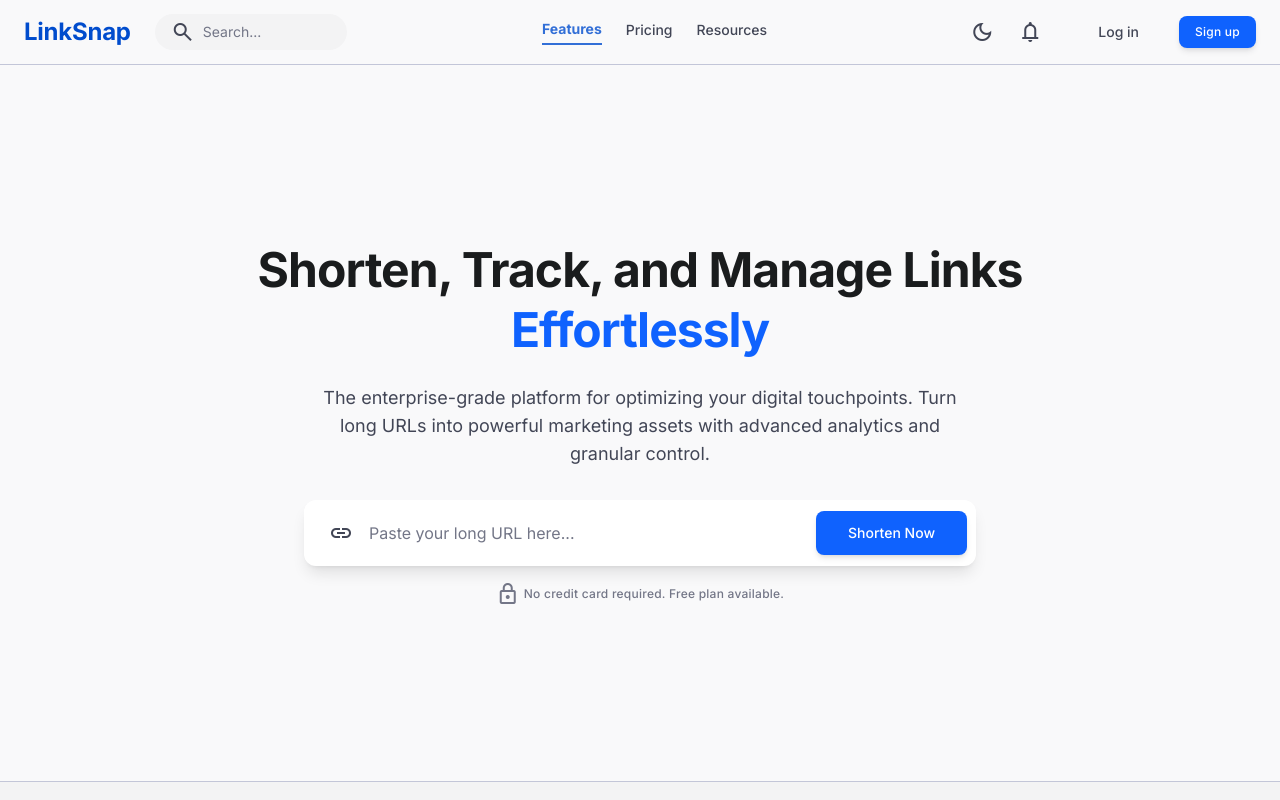
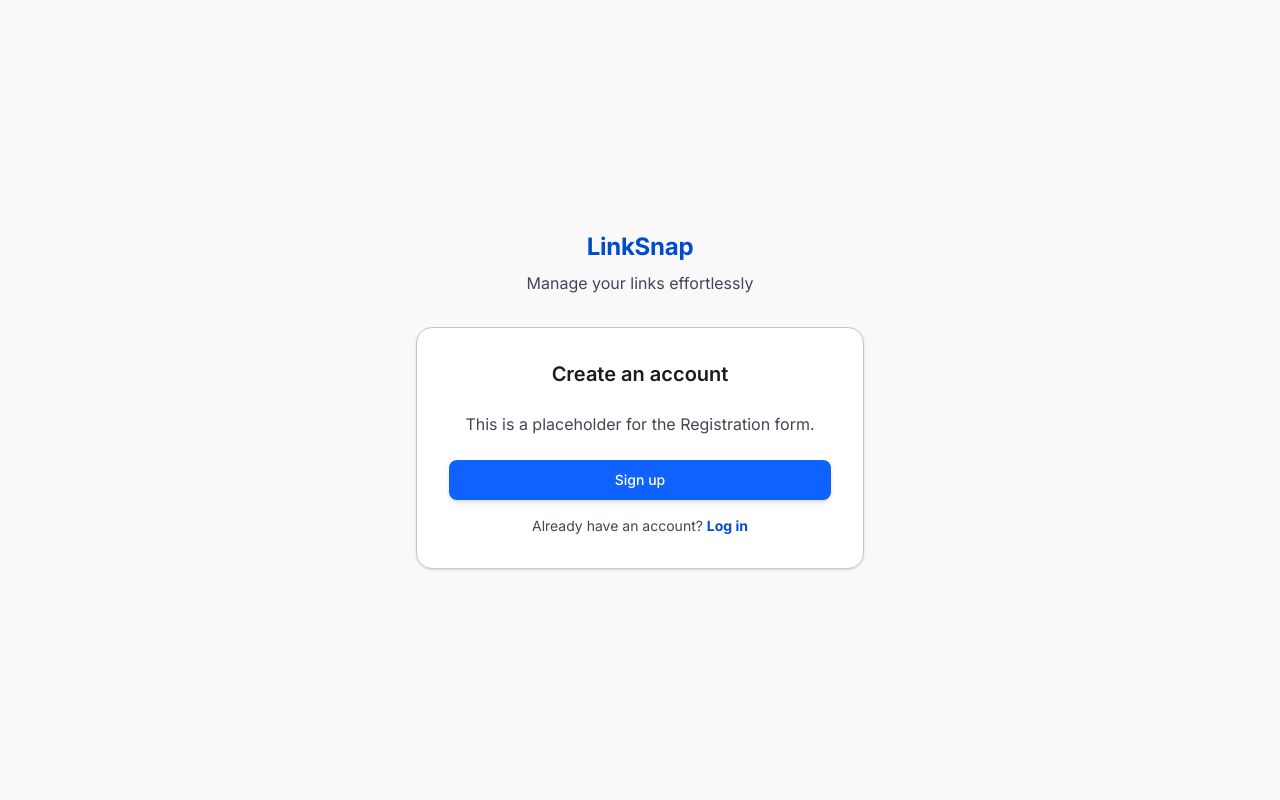
Before and after one commit to pratikkad10/URL-Shortner-Application, a React (Vite) app in the folder client/: page /register in a window 1280 px wide. Shown: the top 800 px of the page. Built offline with nearby package versions, Linux system fonts and the light colour scheme.

Commit message:
feat: implemented react-router-dom

```diff
--- a/client/src/App.jsx
+++ b/client/src/App.jsx
@@ -1,13 +1,32 @@
-import './App.css'
-import Home from './pages/Home/Home'
+import { BrowserRouter, Routes, Route } from 'react-router-dom';
+import MainLayout from './layouts/MainLayout';
+import AuthLayout from './layouts/AuthLayout';
+import Home from './pages/Home/Home';
+import Login from './pages/Login/Login';
+import Register from './pages/Register/Register';
+import Dashboard from './pages/Dashboard/Dashboard';
 
 function App() {
   return (
-    <div className="App">
-      <Home />
-    </div>
-  )
+    <BrowserRouter>
+      <Routes>
+        {/* Public Routes with Navbar/Footer */}
+        <Route element={<MainLayout />}>
+          <Route path="/" element={<Home />} />
+          {/* Add more public routes like /pricing, /about here */}
+        </Route>
+
+        {/* Auth Routes */}
+        <Route element={<AuthLayout />}>
+          <Route path="/login" element={<Login />} />
+          <Route path="/register" element={<Register />} />
+        </Route>
+
+        {/* Protected Routes (Dashboard) */}
+        <Route path="/dashboard" element={<Dashboard />} />
+      </Routes>
+    </BrowserRouter>
+  );
 }
 
-
-export default App
+export default App;
--- a/client/src/components/common/Navbar.jsx
+++ b/client/src/components/common/Navbar.jsx
@@ -1,4 +1,5 @@
 import React, { useState, useEffect } from 'react';
+import { Link } from 'react-router-dom';
 import Button from '../ui/Button';
 import Input from '../ui/Input';
 import IconButton from '../ui/IconButton';
@@ -27,9 +28,9 @@ const Navbar = () => {
         <header className="bg-surface/80 backdrop-blur-md docked full-width top-0 sticky z-50 border-b border-outline-variant flat no shadows">
             <div className="flex justify-between items-center w-full px-6 max-w-7xl mx-auto h-16">
                 <div className="flex items-center gap-6">
-                    <div className="text-headline-md font-headline-md font-bold text-primary">
+                    <Link to="/" className="text-headline-md font-headline-md font-bold text-primary hover:opacity-80 transition-opacity">
                         LinkSnap
-                    </div>
+                    </Link>
                     {/* Search (Left) - Hidden on mobile for simplicity */}
                     <div className="hidden md:flex items-center text-on-surface-variant">
                         <Input
@@ -43,9 +44,9 @@ const Navbar = () => {
                     </div>
                 </div>
                 <nav className="hidden md:flex items-center gap-6">
-                    <a className="text-primary font-bold border-b-2 border-primary pb-1 text-label-md font-label-md hover:text-primary transition-colors duration-200 opacity-80" href="#">Features</a>
-                    <a className="text-on-surface-variant pb-1 text-label-md font-label-md hover:text-primary transition-colors duration-200" href="#">Pricing</a>
-                    <a className="text-on-surface-variant pb-1 text-label-md font-label-md hover:text-primary transition-colors duration-200" href="#">Resources</a>
+                    <Link to="/" className="text-primary font-bold border-b-2 border-primary pb-1 text-label-md font-label-md hover:text-primary transition-colors duration-200 opacity-80">Features</Link>
+                    <Link to="/pricing" className="text-on-surface-variant pb-1 text-label-md font-label-md hover:text-primary transition-colors duration-200">Pricing</Link>
+                    <Link to="/resources" className="text-on-surface-variant pb-1 text-label-md font-label-md hover:text-primary transition-colors duration-200">Resources</Link>
                 </nav>
                 <div className="flex items-center gap-6">
                     <div className="flex items-center gap-2 text-on-surface-variant">
@@ -57,8 +58,8 @@ const Navbar = () => {
                         <IconButton icon="notifications" />
                     </div>
                     <div className="hidden md:flex items-center gap-4">
-                        <Button variant="ghost" className="text-on-surface">Log in</Button>
-                        <Button variant="primary" size="sm">Sign up</Button>
+                        <Link to="/login"><Button variant="ghost" className="text-on-surface">Log in</Button></Link>
+                        <Link to="/register"><Button variant="primary" size="sm">Sign up</Button></Link>
                     </div>
                     {/* Mobile Menu Toggle */}
                     <div className="md:hidden">
--- /dev/null
+++ b/client/src/layouts/AuthLayout.jsx
@@ -0,0 +1,23 @@
+import React from 'react';
+import { Outlet, Link } from 'react-router-dom';
+
+const AuthLayout = () => {
+    return (
+        <div className="bg-surface text-on-surface font-body-md min-h-screen flex flex-col items-center justify-center p-6">
+            <div className="w-full max-w-md">
+                <div className="text-center mb-8">
+                    <Link to="/" className="text-headline-md font-headline-md font-bold text-primary inline-block mb-2 hover:opacity-80 transition-opacity">
+                        LinkSnap
+                    </Link>
+                    <p className="text-body-md font-body-md text-on-surface-variant">Manage your links effortlessly</p>
+                </div>
+
+                <div className="bg-surface-container-lowest border border-outline-variant rounded-2xl p-8 shadow-sm">
+                    <Outlet />
+                </div>
+            </div>
+        </div>
+    );
+};
+
+export default AuthLayout;
--- a/client/src/layouts/MainLayout.jsx
+++ b/client/src/layouts/MainLayout.jsx
@@ -0,0 +1,18 @@
+import React from 'react';
+import { Outlet } from 'react-router-dom';
+import Navbar from '../components/common/Navbar';
+import Footer from '../components/common/Footer';
+
+const MainLayout = () => {
+    return (
+        <div className="bg-surface text-on-surface font-body-md min-h-screen flex flex-col">
+            <Navbar />
+            <main className="grow">
+                <Outlet />
+            </main>
+            <Footer />
+        </div>
+    );
+};
+
+export default MainLayout;
--- a/client/src/pages/Dashboard/Dashboard.jsx
+++ b/client/src/pages/Dashboard/Dashboard.jsx
@@ -0,0 +1,30 @@
+import React from 'react';
+import { Link } from 'react-router-dom';
+import Button from '../../components/ui/Button';
+
+const Dashboard = () => {
+    return (
+        <div className="bg-surface text-on-surface font-body-md min-h-screen p-8">
+            <header className="flex justify-between items-center mb-8">
+                <Link to="/" className="text-headline-md font-headline-md font-bold text-primary">
+                    LinkSnap
+                </Link>
+                <div className="flex gap-4">
+                    <Button variant="ghost">Settings</Button>
+                    <Link to="/login"><Button variant="outline">Log out</Button></Link>
+                </div>
+            </header>
+
+            <main>
+                <h1 className="text-display-sm font-bold mb-4">Dashboard</h1>
+                <div className="bg-surface-container-low border border-outline-variant rounded-xl p-6 shadow-sm text-center">
+                    <p className="text-body-lg text-on-surface-variant">
+                        This is a placeholder for the User Dashboard.
+                    </p>
+                </div>
+            </main>
+        </div>
+    );
+};
+
+export default Dashboard;
--- a/client/src/pages/Home/Home.jsx
+++ b/client/src/pages/Home/Home.jsx
@@ -1,23 +1,14 @@
-import Navbar from "../../components/common/Navbar";
-import Footer from "../../components/common/Footer";
-
 import HeroSection from "../../components/landing/HeroSection";
 import FeaturesSection from "../../components/landing/FeaturesSection";
 import PricingSection from "../../components/landing/PricingSection";
 
 const Home = () => {
     return (
-        <div className="bg-surface text-on-surface font-body-md min-h-screen flex flex-col">
-            <Navbar />
-
-            <main className="grow">
-                <HeroSection />
-                <FeaturesSection />
-                <PricingSection />
-            </main>
-
-            <Footer />
-        </div>
+        <>
+            <HeroSection />
+            <FeaturesSection />
+            <PricingSection />
+        </>
     );
 };
 
--- a/client/src/pages/Login/Login.jsx
+++ b/client/src/pages/Login/Login.jsx
@@ -0,0 +1,20 @@
+import React from 'react';
+import { Link } from 'react-router-dom';
+import Button from '../../components/ui/Button';
+
+const Login = () => {
+    return (
+        <div>
+            <h1 className="text-headline-sm font-headline-sm text-on-surface mb-6 text-center">Welcome back</h1>
+            <p className="text-body-md text-on-surface-variant mb-6 text-center">
+                This is a placeholder for the Login form.
+            </p>
+            <Button variant="primary" className="w-full justify-center mb-4">Log in</Button>
+            <div className="text-center text-body-sm text-on-surface-variant">
+                Don't have an account? <Link to="/register" className="text-primary font-bold hover:underline">Sign up</Link>
+            </div>
+        </div>
+    );
+};
+
+export default Login;
--- a/client/src/pages/Register/Register.jsx
+++ b/client/src/pages/Register/Register.jsx
@@ -0,0 +1,20 @@
+import React from 'react';
+import { Link } from 'react-router-dom';
+import Button from '../../components/ui/Button';
+
+const Register = () => {
+    return (
+        <div>
+            <h1 className="text-headline-sm font-headline-sm text-on-surface mb-6 text-center">Create an account</h1>
+            <p className="text-body-md text-on-surface-variant mb-6 text-center">
+                This is a placeholder for the Registration form.
+            </p>
+            <Button variant="primary" className="w-full justify-center mb-4">Sign up</Button>
+            <div className="text-center text-body-sm text-on-surface-variant">
+                Already have an account? <Link to="/login" className="text-primary font-bold hover:underline">Log in</Link>
+            </div>
+        </div>
+    );
+};
+
+export default Register;
```
